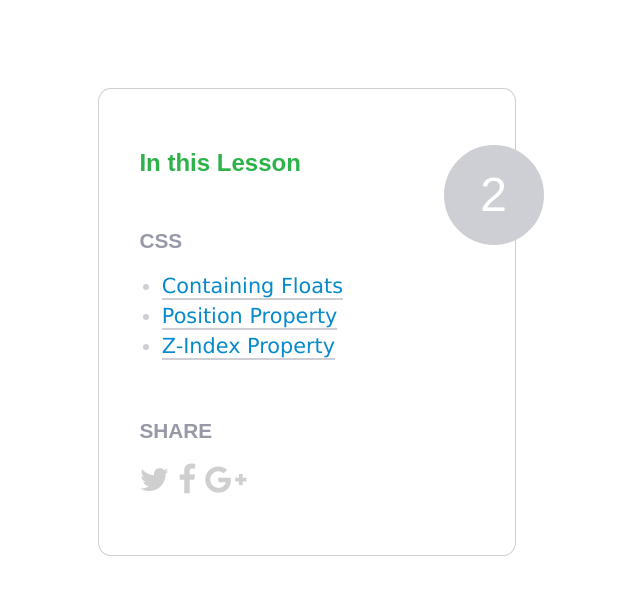
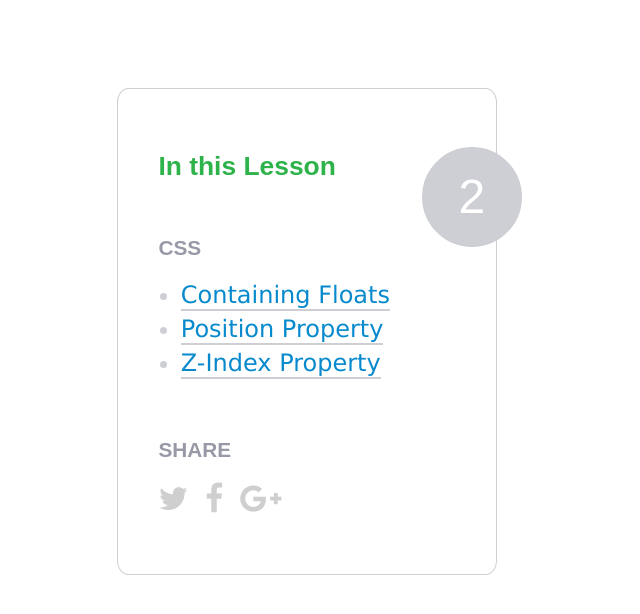
Before and after one commit to jminbiole/05-exercise, a website: page 05-positioning/public/index.html in a window 1280 px wide. Shown: the whole page, without its empty margins (333-973 px from the left). Drawn offline with nearby package versions, Linux system fonts and the light colour scheme; files that its build step writes are made by us from their sources.

Commit message:
finished

```diff
--- a/05-positioning/styles/app.scss
+++ b/05-positioning/styles/app.scss
@@ -17,7 +17,7 @@ body {
   border: 1px solid #cecfd5;
   border-radius: 3%;
 
-  width: 33%;
+  width: 30%;
   padding: 2.5rem;
   margin-top: 5rem;
 
@@ -32,6 +32,7 @@ body {
 .lesson {
   margin-bottom: 2rem;
   color: #2db34a;
+  font-size: 1.1rem;
 
 }
 
@@ -83,6 +84,7 @@ ul {
 li {
   margin: .4rem;
   font-family: Geneva;
+  font-size: 1.5rem;
 }
 
 .bottom-content {
@@ -100,6 +102,11 @@ li {
 
 }
 
+.icon {
+  display: inline-block;
+  margin-right: 0.5rem;
+}
+
 a {
   text-decoration: none;
   border-bottom: #cecfd5 solid 2px;
```
